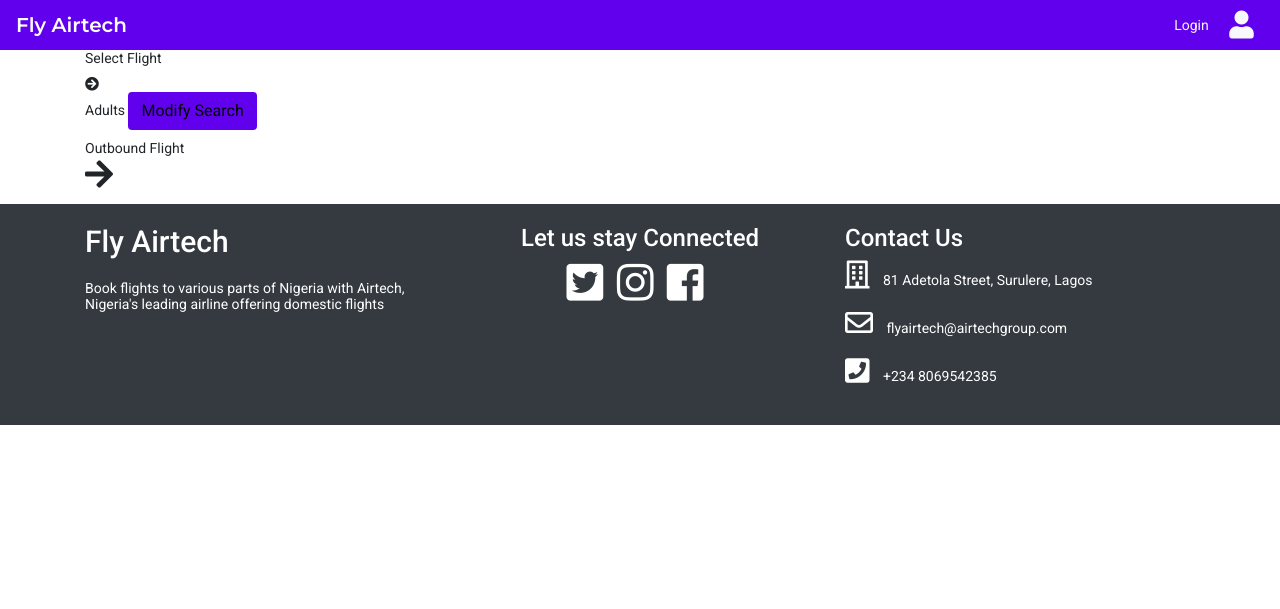
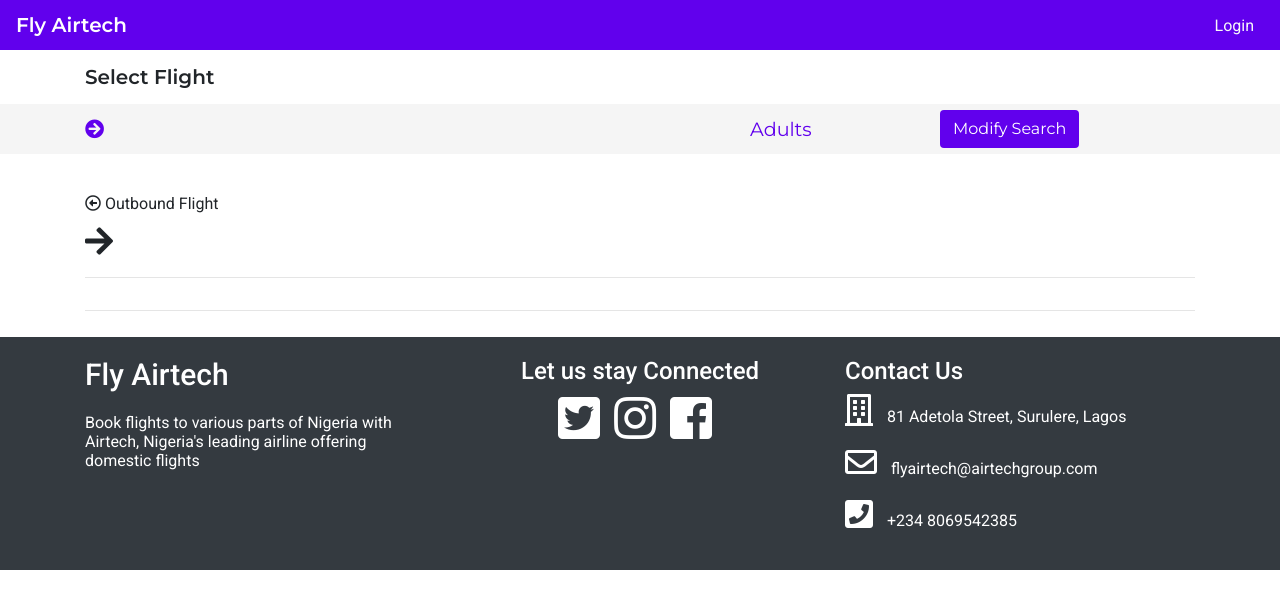
Before and after one commit to ignatiusukwuoma/airtech, a Django app: page /flights/ in a window 1280 px wide. Shown: the top 609 px of the page. Run offline with Django 3.2, Linux system fonts and the light colour scheme; some libraries are stand-ins or nearby versions.

Commit message:
Build frontend end for flight list

```diff
--- /dev/null
+++ b/bookings/forms.py
@@ -0,0 +1,5 @@
+from django.forms import Form, ImageField
+
+
+class PassportForm(Form):
+    passport = ImageField(label='Select a file')
--- a/flights/static/flights/style.css
+++ b/flights/static/flights/style.css
@@ -8,12 +8,14 @@
 }
 
 body {
-    font: 14px 'Roboto', san-serif;
+    font: 1em 'Roboto', san-serif;
 }
 
 .pry-color {
     background-color: var(--pry-color);
 }
+
+/* ------------------- INDEX ------------------*/
 
 .navbar-brand {
     font-family: 'Montserrat', sans-serif;
@@ -34,8 +36,18 @@
     left: 20%;
     font-family: 'Roboto', sans-serif;
     font-weight: 500;
-    font-size: 24px;
+    font-size: 1.8em;
     text-shadow: 2px -2px 2px var(--pry-color);
+}
+
+.nav-items {
+    list-style: none;
+    display: flex;
+    margin: 0;
+}
+
+.nav-items li {
+    margin: 0 10px;
 }
 
 section {
@@ -66,7 +78,7 @@
     max-width: 100vw;
     border: 1px solid silver;
     border-radius: 5px;
-    min-height: 40px;
+    height: 40px;
     margin-bottom: 7px;
     padding: 10px;
 }
@@ -110,6 +122,50 @@
     text-align: center;
 }
 
+/* ------------------ BOOK FLIGHTS ----------------*/
+.book-flights-header {
+    font-size: 20px;
+    margin: 15px 0;
+    font-family: 'Montserrat', sans-serif;
+    font-weight: 700;
+}
+
+.book-flights-status {
+    background-color: #f5f5f5;
+}
+
+.book-flights-status-row {
+    font-family: 'Montserrat', sans-serif;
+    min-height: 50px;
+    display: flex;
+    align-items: center;
+    font-size: 1.2em;
+    color: var(--pry-color);
+}
+
+.book-flights-status button {
+    color: #FFF;
+}
+
+.flight-location {
+    margin: 10px 0;
+}
+
+.flight-cheapest {
+    font-size: 0.8em;
+}
+
+.flight-date-info {
+    text-align: center;
+    color: #000;
+}
+
+.book-flight-details {
+    margin-top: 40px;
+}
+
+/* ------------------ FOOTER --------------*/
+
 footer {
     padding: 20px;
     color: white;
@@ -142,16 +198,15 @@
         display: inline;
     }
 
-    .login-button {
-        display: flex;
-        align-items: center;
-        justify-content: space-around;
-        width: 100px;
+    .flight-forms {
+        max-width: 60%;
+        margin: 0 auto;
     }
+
 
     #fw-image p {
         bottom: 35%;
-        font-size: 48px;
+        font-size: 3em;
     }
 
     .footer-social {
@@ -162,3 +217,9 @@
     }
 
 }
+
+@media screen and (min-width: 1200px) {
+    .flight-forms {
+        max-width: 30%;
+    }
+}
--- a/flights/templates/flights.html
+++ b/flights/templates/flights.html
@@ -4,10 +4,14 @@
 {% endblock %}
 
 {% block content %}
-    <main class="container">
-        <header>Select Flight</header>
-        <section>
-            <div>
+    <main>
+        <section class="container">
+            <header class="book-flights-header">Select Flight</header>
+        </section>
+        <section class="container-fluid book-flights-status">
+            <div class="container">
+                <section class="row book-flights-status-row">
+                    <div class="col-6 col-md-3 align-middle">
                         <span>
                             {{ search.from_location.iata }}
                         </span>
@@ -26,12 +30,15 @@
                             {{ search.to_location.city }}
                         </span>
                     </div>
+                    <div class="col-6 col-md-4">
                         <span>
                         {{ search.departure_date|date:"D, d M Y" }}
                         {% if search.returning_date %}
                             - {{ search.returning_date|date:"D, d M Y" }}
                         {% endif %}
                         </span>
+                    </div>
+                    <div class="col-6 col-md-2">
                         <span>
                         {{ search.adults }} Adults
                         {% if search.children %}
@@ -41,33 +48,43 @@
                             {{ search.infants }} Infants
                         {% endif %}
                         </span>
+                    </div>
+                    <div class="col-6 col-md-3">
                         <button type="button" class="btn pry-color">Modify Search</button>
+                    </div>
                 </section>
-        <section>
-            <header>Outbound Flight</header>
-            <h2>
+            </div>
+        </section>
+        <section class="container book-flight-details">
+            <header><i class="far fa-arrow-alt-circle-left"></i> Outbound Flight</header>
+            <h2 class="flight-location">
                 {{ search.from_location.city }}
                 <i class="fas fa-arrow-right"></i>
                 {{ search.to_location.city }}
             </h2>
         </section>
-        <section>
-            <div>
+        <section class="container book-flight-flights">
+            <hr>
+            <div class="row">
                 {% for flight_info in departure_flights %}
-                    <div>
+                <div class="col">
                     <a href="">
-                            <span>{{ flight_info.date }}</span>
+                        <div class="flight-date-info">
+                            <p class="flight-date">{{ flight_info.date|date:'D, d M' }}</p>
                             {% if flight_info.flights %}
-                                <span>from {{ flight_info.cheapest_flight }}</span>
+                                <p class="flight-cheapest">from {{ flight_info.cheapest_flight.normalize }} NGN</p>
                             {% else %}
-                                <span>No flights</span>
+                                <p class="flight-cheapest">No flights</p>
                             {% endif %}
+                        </div>
                     </a>
                 </div>
-                    <div>
-                        <article>
-                            {% if flight_info.flights %}
-                                {% for flight in flight_info %}
+                {% endfor %}
+            </div>
+            <hr>
+            <div class="row">
+            {% for flight_info in departure_flights %}
+                    {% for flight in flight_info.flights %}
                         <div>
                             <p>Departure</p>
                             <div>
@@ -106,10 +123,9 @@
                                 </div>
                             </div>
                         </div>
+                    {% empty %}
+                        <div>No flights on this day</div>
                     {% endfor %}
-                            {% endif %}
-                        </article>
-                    </div>
             {% endfor %}
             </div>
         </section>
--- a/flights/templates/index.html
+++ b/flights/templates/index.html
@@ -15,7 +15,7 @@
             />
             <p class="text-light">Fly...<br> in comfort</p>
         </header>
-        <section class="container">
+        <section class="container flight-forms">
             <ul class="nav nav-tabs nav-fill" id="form-switcher" role="tablist">
                 <li class="nav-item">
                     <a class="nav-link active" id="book-tab" data-toggle="tab" role="tab" aria-controls="book"
@@ -35,7 +35,8 @@
                     <div class="trip-mode-switch">
                         <div class="form-check">
                             <label class="trip-mode" for="round-trip">Round Trip</label>
-                            <input class="trip-mode-label" type="radio" name="round-trip" id="round-trip" value="round-trip" checked>
+                            <input class="trip-mode-label" type="radio" name="round-trip" id="round-trip"
+                                   value="round-trip" checked>
                         </div>
                         <div class="form-check">
                             <label class="trip-mode" for="one-way">One way</label>
--- a/flights/urls.py
+++ b/flights/urls.py
@@ -1,8 +1,9 @@
 from django.urls import path
-from .views import flights, flight_status
+from .views import flights, flight_status, signup
 
 app_name = 'flights'
 urlpatterns = [
     path('', flights, name='search_flights'),
-    path('flight-status/', flight_status, name='flight_status')
+    path('flight-status/', flight_status, name='flight_status'),
+    path('signup/', signup, name='signup')
 ]
--- a/flights/views.py
+++ b/flights/views.py
@@ -1,7 +1,24 @@
+from django.contrib.auth import login, authenticate
 from django.shortcuts import render, redirect
-from .forms import SearchFlights, FlightStatusByAirport, FlightStatusByNumber
+from .forms import SearchFlights, FlightStatusByAirport, FlightStatusByNumber, SignUpForm
 from .models import Flight
 from .utils import flight_date_range, generate_flight_dates
+
+
+def signup(request):
+    if request.method == 'POST':
+        form = SignUpForm(request.POST)
+        if form.is_valid():
+            form.save()
+            username = form.cleaned_data.get('username')
+            raw_password = form.cleaned_data.get('password1')
+            user = authenticate(request, username=username, password=raw_password)
+            if user is not None:
+                login(request, user)
+            return redirect('index')
+    else:
+        form = SignUpForm()
+    return render(request, 'signup.html', {'form': form})
 
 
 def index(request):
--- a/fly_airtech/settings.py
+++ b/fly_airtech/settings.py
@@ -128,6 +128,8 @@
 
 STATIC_URL = '/static/'
 
-LOGIN_REDIRECT_URL = '/'
+LOGIN_URL = '/accounts/login/'
 
-LOGIN_URL = '/accounts/login/'
+MEDIA_URL = '/media/'
+
+MEDIA_ROOT = os.path.join(BASE_DIR, 'media')
--- a/templates/base.html
+++ b/templates/base.html
@@ -20,15 +20,14 @@
 <body>
     <nav class="navbar navbar-dark pry-color">
         <a class="navbar-brand" href="/">Fly Airtech</a>
-        <span class="login-button">
+        <ul class="nav-items">
             {% if user.is_authenticated %}
-                <a class="text-light" href="">Welcome {{ user.get_username }}</a>
-                <a href="{% url 'logout' %}?next={{request.path}}">Logout</a>
+                <li><a class="text-light" href="#">Welcome, {{ user.get_username|title }}</a></li>
+                <li><a class="text-light" href="{% url 'logout' %}?next={{request.path}}">Logout</a></li>
             {% else %}
-                <a class="text-light" href="{% url 'login' %}?next={{request.path}}">Login</a>
+                <li><a class="text-light" href="{% url 'login' %}?next={{request.path}}">Login</a></li>
             {% endif %}
-            <a href="#"><i class="text-light fas fa-user fa-2x"></i></a>
-        </span>
+        </ul>
     </nav>
     {% block content %}
     {% endblock %}
--- a/templates/registration/login.html
+++ b/templates/registration/login.html
@@ -32,7 +32,7 @@
             <input type="hidden" name="next" value="{{ next }}" />
         </div>
     </form>
-
+    <p><a href="{% url 'flights:signup' %}">Don't have an account?</a></p>
     <p><a href="{% url 'password_reset' %}">Lost password?</a></p>
 
 {% endblock %}
```
Also changed, not shown: bookings/models.py (+20 -3 lines), flights/forms.py (+13 -1 lines), flights/templates/signup.html (added, +10 -0 lines), bookings/migrations/0004_profile.py (added). Lines whose indentation alone changed are shown as unchanged.
